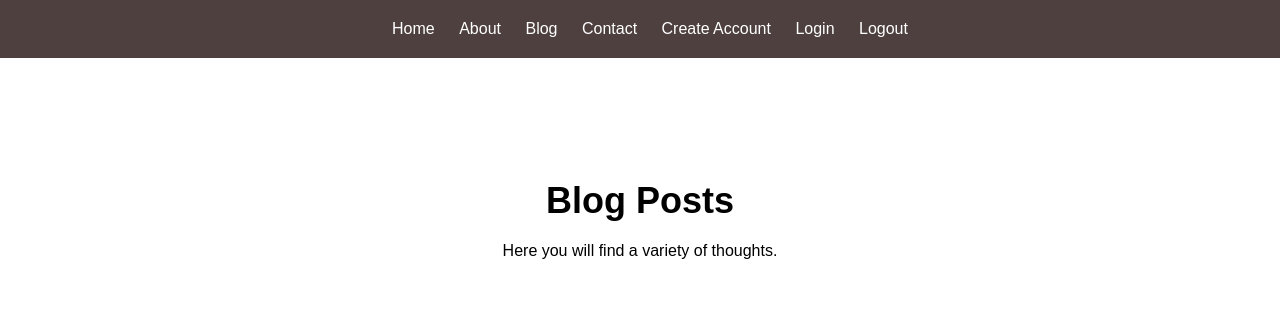
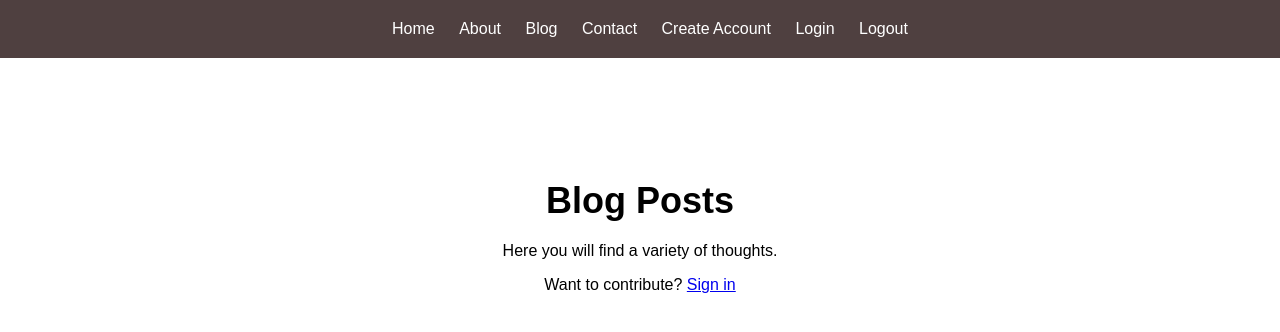
Before and after one commit to Till1983/flask-blog-project, a Flask app: page /posts in a window 1280 px wide. Shown: the top 332 px of the page. Run offline with Flask 3, Linux system fonts and the light colour scheme; data that the repository does not hold is empty.

Commit message:
delete redundant code

```diff
--- a/app/templates/about.html
+++ b/app/templates/about.html
@@ -4,5 +4,3 @@
         <h1>About this blog</h1>
         <p>This is a personal project that helps me learn the fundamentals of web delevopement. That's why it doesn't look polished or beautiful at the moment, but it will get there - step by step.</p>
     {% endblock %}
-</body>
-</html>
--- a/app/templates/contact.html
+++ b/app/templates/contact.html
@@ -5,5 +5,3 @@
         <p>placeholder@email.com</p>
     </section>
     {% endblock %}
-</body>
-</html>
--- a/app/templates/error.html
+++ b/app/templates/error.html
@@ -5,5 +5,3 @@
         <p>This post does not exist. Sorry!</p>
     </section>
     {% endblock %}
-</body>
-</html>
--- a/app/templates/index.html
+++ b/app/templates/index.html
@@ -9,5 +9,3 @@
         <p>Here you will find my thoughts and musings on any of a number of different topics from time to time.</p>
     </section>
     {% endblock %}
-</body>
-</html>
--- a/app/templates/login.html
+++ b/app/templates/login.html
@@ -27,5 +27,3 @@
 
     <script src="{{ url_for('static', filename='login.js') }}"></script>
     {% endblock %}
-</body>
-</html>
--- a/app/templates/post.html
+++ b/app/templates/post.html
@@ -6,5 +6,3 @@
         <p>{{ post.content }}</p>
     </section>
     {% endblock %}
-</body>
-</html>
--- a/app/templates/posts.html
+++ b/app/templates/posts.html
@@ -8,7 +8,9 @@
             <p>{{ article.author.name }} - {{ article.date.strftime('%Y-%m-%d') }}</p>
             <p>{{ article.content }}</p>
         {% endfor %}
+
+        <div class="container signin">
+            <p>Want to contribute? <a href="/login">Sign in</a></p>
+          </div>
     </section>
     {% endblock %}
-</body>
-</html>
--- a/app/templates/register.html
+++ b/app/templates/register.html
@@ -1,7 +1,7 @@
 {% extends "base.html" %}
     {% block content %}
     <section class="content">
-        <!-- This page was adapted, with some changes, from W3Schools. You can find the original example here: https://www.w3schools.com/howto/howto_css_register_form.asp -->
+        <!-- This code was adapted, with some changes, from W3Schools. You can find the original example here: https://www.w3schools.com/howto/howto_css_register_form.asp -->
         <form action="/register" method="post">
             <div class="container">
               <h1>Create an account</h1>
@@ -35,5 +35,3 @@
 
     </section>
     {% endblock %}
-</body>
-</html>
```
